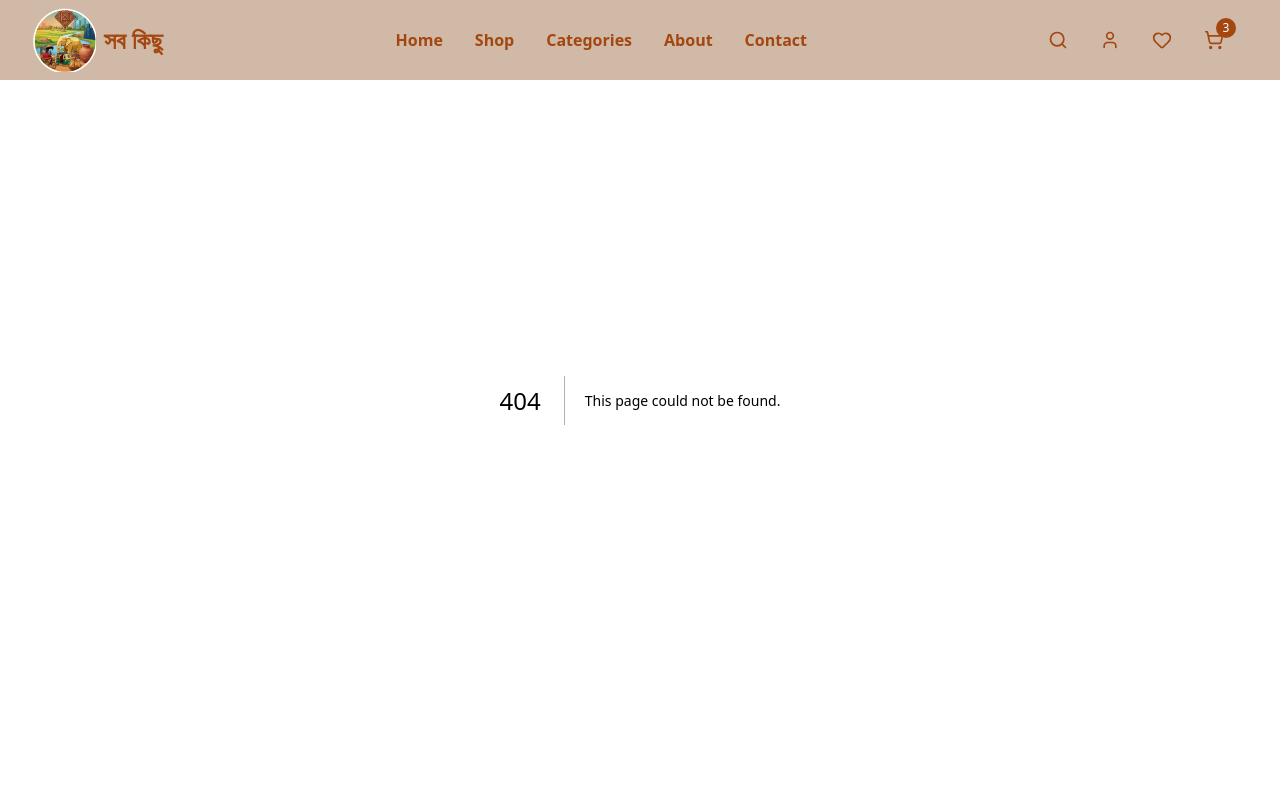
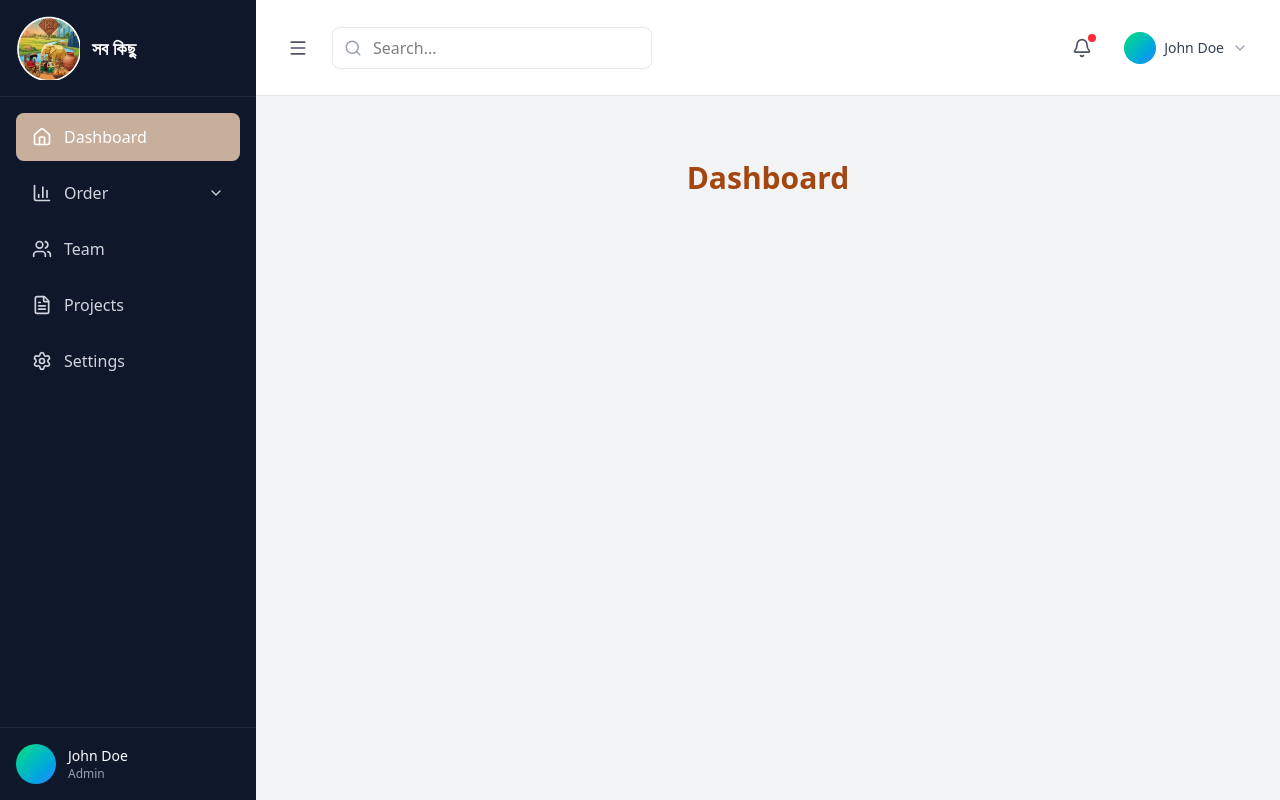
Before and after one commit to Shahariarshadhin/shobkisu_ecommerce_frontend, a Next.js app: page /dashboard in a window 1280 px wide. Before the commit this address had no page. Shown: the top 800 px of the page. Built offline with nearby package versions, Linux system fonts and the light colour scheme.

Commit message:
added dashboard layout

```diff
--- /dev/null
+++ b/app/dashboard/layout.js
@@ -0,0 +1,220 @@
+"use client";
+import {
+  Home,
+  BarChart3,
+  Users,
+  Settings,
+  FileText,
+  Bell,
+  Search,
+  Menu,
+  ChevronDown,
+  LogOut,
+  User,
+} from "lucide-react";
+import Image from "next/image";
+import Link from "next/link";
+import { useState } from "react";
+
+export default function DashboardLayout({ children }) {
+  const [sidebarOpen, setSidebarOpen] = useState(true);
+  const [userMenuOpen, setUserMenuOpen] = useState(false);
+  const [orderMenuOpen, setOrderMenuOpen] = useState(false);
+
+  const navItems = [
+    { icon: Home, label: "Dashboard", active: true, link: "/dashboard" },
+    {
+      icon: BarChart3,
+      label: "Order",
+      hasSubmenu: true,
+      submenu: [
+        { label: "Create Order", link: "/dashboard/order/create" },
+        { label: "Orders", link: "/dashboard/order" },
+      ],
+    },
+    { icon: Users, label: "Team", link: "/dashboard/team" },
+    { icon: FileText, label: "Projects", link: "/dashboard/projects" },
+    { icon: Settings, label: "Settings", link: "/dashboard/settings" },
+  ];
+
+  return (
+    <html lang="en">
+      <body>
+        <div className="flex h-screen bg-gray-50">
+          {/* Sidebar */}
+          <aside
+            className={`${
+              sidebarOpen ? "w-64" : "w-20"
+            } bg-slate-900 text-white transition-all duration-300 flex flex-col`}
+          >
+            {/* Logo */}
+            <div className="p-4 border-b border-slate-800">
+              <div className="flex items-center gap-3">
+                <div className="w-16 h-16">
+                  <Image
+                    className="w-full h-full rounded-lg"
+                    src="/assets/Logo/shobkisulogo.png"
+                    alt="logo"
+                    width={100}
+                    height={100}
+                  />
+                </div>
+                {sidebarOpen && (
+                  <span className="font-semibold text-lg">সব কিছু</span>
+                )}
+              </div>
+            </div>
+
+            {/* Navigation */}
+            <nav className="flex-1 p-4 space-y-2">
+              {navItems.map((item) => (
+                <div key={item.label}>
+                  {item.hasSubmenu ? (
+                    <button
+                      onClick={() => setOrderMenuOpen(!orderMenuOpen)}
+                      className={`w-full flex items-center gap-3 px-4 py-3 rounded-lg transition-colors ${
+                        item.active
+                          ? "bg-[#C8AF9C] text-white"
+                          : "text-gray-300 hover:bg-slate-800"
+                      }`}
+                    >
+                      <item.icon size={20} />
+                      {sidebarOpen && (
+                        <>
+                          <span className="flex-1 text-left">{item.label}</span>
+                          <ChevronDown
+                            size={16}
+                            className={`transition-transform ${
+                              orderMenuOpen ? "rotate-180" : ""
+                            }`}
+                          />
+                        </>
+                      )}
+                    </button>
+                  ) : (
+                    <Link
+                      href={item.link}
+                      className={`w-full flex items-center gap-3 px-4 py-3 rounded-lg transition-colors ${
+                        item.active
+                          ? "bg-[#C8AF9C] text-white"
+                          : "text-gray-300 hover:bg-slate-800"
+                      }`}
+                    >
+                      <item.icon size={20} />
+                      {sidebarOpen && <span>{item.label}</span>}
+                    </Link>
+                  )}
+
+                  {/* Submenu */}
+                  {item.hasSubmenu && orderMenuOpen && sidebarOpen && (
+                    <div className="mt-2 ml-4 space-y-1">
+                      {item.submenu.map((subItem) => (
+                        <Link
+                          key={subItem.label}
+                          href={subItem.link}
+                          className="w-full flex items-center gap-2 px-4 py-2 rounded-lg text-sm text-gray-300 hover:bg-slate-800 transition-colors"
+                        >
+                          <div className="w-1.5 h-1.5 bg-gray-500 rounded-full"></div>
+                          <span>{subItem.label}</span>
+                        </Link>
+                      ))}
+                    </div>
+                  )}
+                </div>
+              ))}
+            </nav>
+
+            {/* User Profile */}
+            <div className="p-4 border-t border-slate-800">
+              <div className="flex items-center gap-3">
+                <div className="w-10 h-10 bg-gradient-to-br from-green-400 to-blue-500 rounded-full"></div>
+                {sidebarOpen && (
+                  <div className="flex-1">
+                    <p className="text-sm font-medium">John Doe</p>
+                    <p className="text-xs text-gray-400">Admin</p>
+                  </div>
+                )}
+              </div>
+            </div>
+          </aside>
+
+          {/* Main Content */}
+          <div className="flex-1 flex flex-col">
+            {/* Top Navbar */}
+            <header className="bg-white border-b border-gray-200 h-24 flex items-center justify-between px-6">
+              {/* Left Section */}
+              <div className="flex items-center gap-4">
+                <button
+                  onClick={() => setSidebarOpen(!sidebarOpen)}
+                  className="p-2 hover:bg-gray-100 rounded-lg transition-colors"
+                >
+                  <Menu size={20} className="text-gray-600" />
+                </button>
+
+                {/* Search */}
+                <div className="relative">
+                  <Search
+                    size={18}
+                    className="absolute left-3 top-1/2 transform -translate-y-1/2 text-gray-400"
+                  />
+                  <input
+                    type="text"
+                    placeholder="Search..."
+                    className="pl-10 pr-4 py-2 w-80 border border-gray-200 rounded-lg focus:outline-none focus:ring-2 focus:ring-blue-500 focus:border-transparent"
+                  />
+                </div>
+              </div>
+
+              {/* Right Section */}
+              <div className="flex items-center gap-4">
+                {/* Notifications */}
+                <button className="relative p-2 hover:bg-gray-100 rounded-lg transition-colors">
+                  <Bell size={20} className="text-gray-600" />
+                  <span className="absolute top-1 right-1 w-2 h-2 bg-red-500 rounded-full"></span>
+                </button>
+
+                {/* User Menu */}
+                <div className="relative">
+                  <button
+                    onClick={() => setUserMenuOpen(!userMenuOpen)}
+                    className="flex items-center gap-2 p-2 hover:bg-gray-100 rounded-lg transition-colors"
+                  >
+                    <div className="w-8 h-8 bg-gradient-to-br from-green-400 to-blue-500 rounded-full"></div>
+                    <span className="text-sm font-medium text-gray-700">
+                      John Doe
+                    </span>
+                    <ChevronDown size={16} className="text-gray-400" />
+                  </button>
+
+                  {/* Dropdown Menu */}
+                  {userMenuOpen && (
+                    <div className="absolute right-0 mt-2 w-48 bg-white rounded-lg shadow-lg border border-gray-200 py-2 z-10">
+                      <button className="w-full px-4 py-2 text-left text-sm text-gray-700 hover:bg-gray-50 flex items-center gap-2">
+                        <User size={16} />
+                        Profile
+                      </button>
+                      <button className="w-full px-4 py-2 text-left text-sm text-gray-700 hover:bg-gray-50 flex items-center gap-2">
+                        <Settings size={16} />
+                        Settings
+                      </button>
+                      <hr className="my-2" />
+                      <button className="w-full px-4 py-2 text-left text-sm text-red-600 hover:bg-gray-50 flex items-center gap-2">
+                        <LogOut size={16} />
+                        Logout
+                      </button>
+                    </div>
+                  )}
+                </div>
+              </div>
+            </header>
+
+            {/* Page Content */}
+            <main className="flex-1 p-6 bg-gray-100 overflow-auto">
+              {children}
+            </main>
+          </div>
+        </div>
+      </body>
+    </html>
+  );
+}
--- /dev/null
+++ b/app/dashboard/page.js
@@ -0,0 +1,11 @@
+import React from 'react'
+
+const page = () => {
+  return (
+    <div>
+      <h1 className="text-3xl font-bold text-center text-[#a34610] mt-10">Dashboard</h1>
+    </div>
+  )
+}
+
+export default page
--- a/components/Dashboard/OrderManagement/OrderList.jsx
+++ b/components/Dashboard/OrderManagement/OrderList.jsx
@@ -82,7 +82,7 @@ const OrderList = () => {
     };
 
     return (
-        <div className="min-h-screen bg-linear-to-br from-slate-50 via-blue-50 to-indigo-50 p-6 py-24">
+        <div className="min-h-screen bg-linear-to-br from-slate-50 via-blue-50 to-indigo-50 p-6 py-4">
             <div className="max-w-7xl mx-auto">
                 {/* Header */}
                 <div className="mb-8">
--- a/components/Landing/LayoutWrapper.jsx
+++ b/components/Landing/LayoutWrapper.jsx
@@ -4,13 +4,14 @@ import { usePathname } from "next/navigation";
 import Navbar from "../Layout/Navbar";
 import Footer from "../Layout/Footer";
 
-
 export default function LayoutWrapper({ children }) {
   const pathname = usePathname();
 
-  // Pages where navbar & footer should be hidden
-  const hideLayout = ["/advertise/1"];
-  const shouldHide = hideLayout.includes(pathname);
+  // Pages or prefixes where navbar & footer should be hidden
+  const hideLayoutPrefixes = ["/advertise", "/dashboard"];
+  const shouldHide = hideLayoutPrefixes.some((prefix) =>
+    pathname.startsWith(prefix)
+  );
 
   return (
     <>
```
